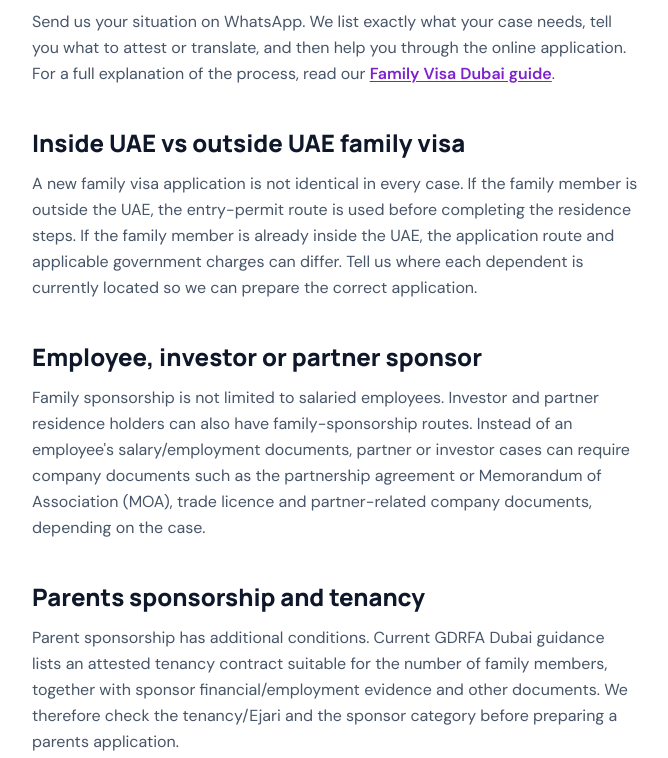
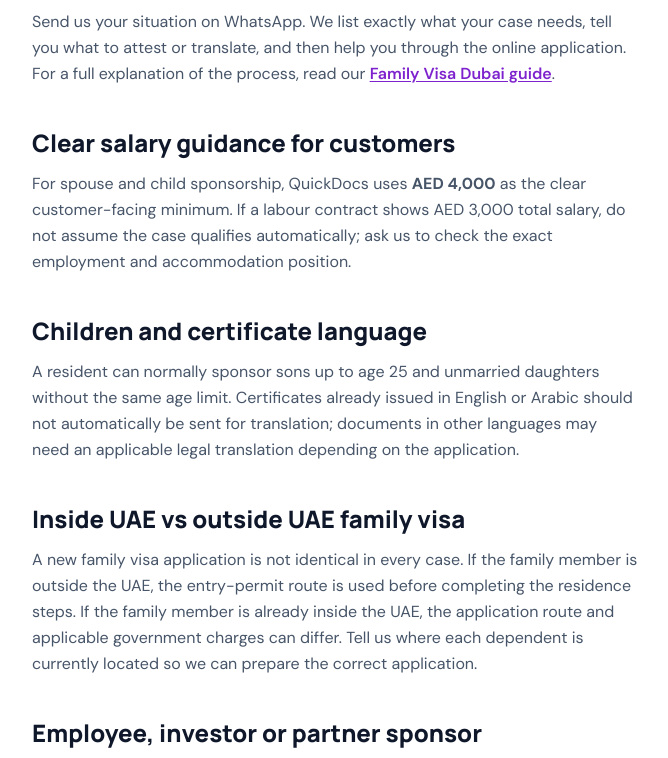
Before and after one commit to shalulexar-cell/My-code, a plain HTML site: page services/family-visa-dubai.html in a window 1280 px wide. Shown: the part 1352-2110 px from the top of the page, without its empty margins (112-780 px from the left). Drawn offline with nearby package versions, Linux system fonts and the light colour scheme.

Commit message:
Clarify family visa salary age and document language

```diff
--- a/services/family-visa-dubai.html
+++ b/services/family-visa-dubai.html
@@ -50,6 +50,10 @@
 <h2 class="mt-10 text-2xl font-extrabold">How it works</h2>
 <p class="mt-3 text-slate-600 leading-relaxed">Send us your situation on WhatsApp. We list exactly what your case needs, tell you what to attest or translate, and then help you through the online application. For a full explanation of the process, read our <a href="/articles/family-visa-dubai.html" class="text-purple-700 underline underline-offset-2 font-semibold">Family Visa Dubai guide</a>.</p>
 
+<h2 class="mt-10 text-2xl font-extrabold">Clear salary guidance for customers</h2>
+<p class="mt-3 text-slate-600 leading-relaxed">For spouse and child sponsorship, QuickDocs uses <strong>AED 4,000</strong> as the clear customer-facing minimum. If a labour contract shows AED 3,000 total salary, do not assume the case qualifies automatically; ask us to check the exact employment and accommodation position.</p>
+<h2 class="mt-10 text-2xl font-extrabold">Children and certificate language</h2>
+<p class="mt-3 text-slate-600 leading-relaxed">A resident can normally sponsor sons up to age 25 and unmarried daughters without the same age limit. Certificates already issued in English or Arabic should not automatically be sent for translation; documents in other languages may need an applicable legal translation depending on the application.</p>
 <h2 class="mt-10 text-2xl font-extrabold">Inside UAE vs outside UAE family visa</h2>
 <p class="mt-3 text-slate-600 leading-relaxed">A new family visa application is not identical in every case. If the family member is outside the UAE, the entry-permit route is used before completing the residence steps. If the family member is already inside the UAE, the application route and applicable government charges can differ. Tell us where each dependent is currently located so we can prepare the correct application.</p>
 <h2 class="mt-10 text-2xl font-extrabold">Employee, investor or partner sponsor</h2>
@@ -103,6 +107,6 @@
 <a href="/articles/police-clearance-certificate-uae.html">PCC Guide</a>
 </div></div>
 </div>
-<div class="border-t border-white/10 py-5 text-center text-sm text-slate-400">© 2026 QuickDocs UAE. All rights reserved. · <a href="mailto:info@quickdocsuae.com">info@quickdocsuae.com</a></div>
+<div class="border-t border-white/10 py-5 text-center text-sm text-slate-400">© 2026 QuickDocs Marketing Services. All rights reserved. · <a href="mailto:info@quickdocsuae.com">info@quickdocsuae.com</a></div>
 </footer>
 </body></html>
```
